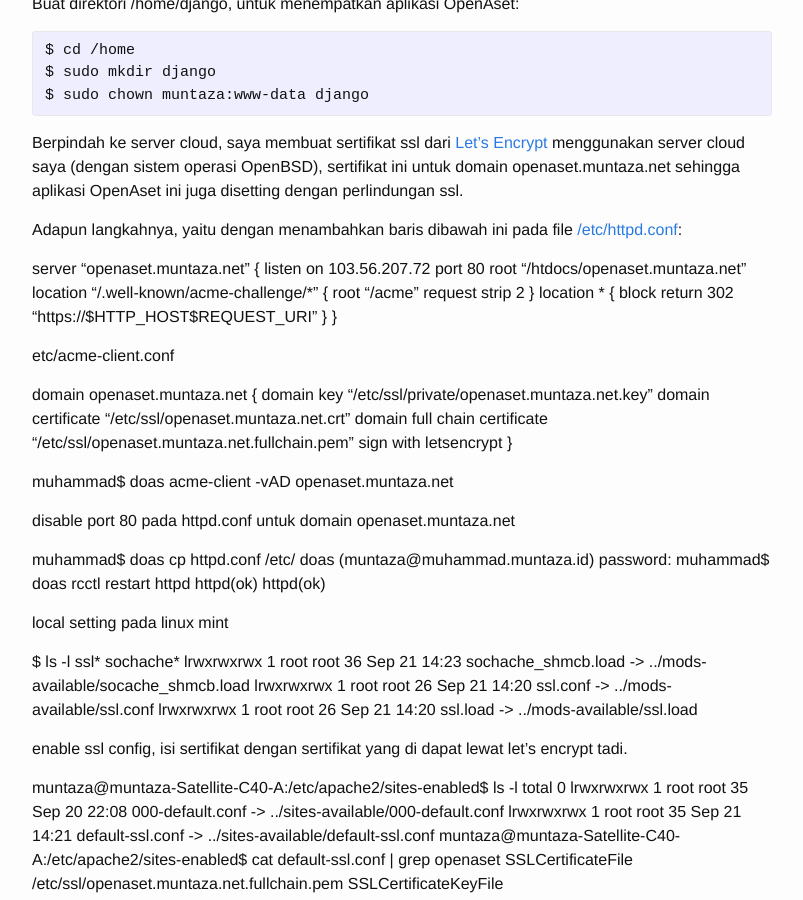
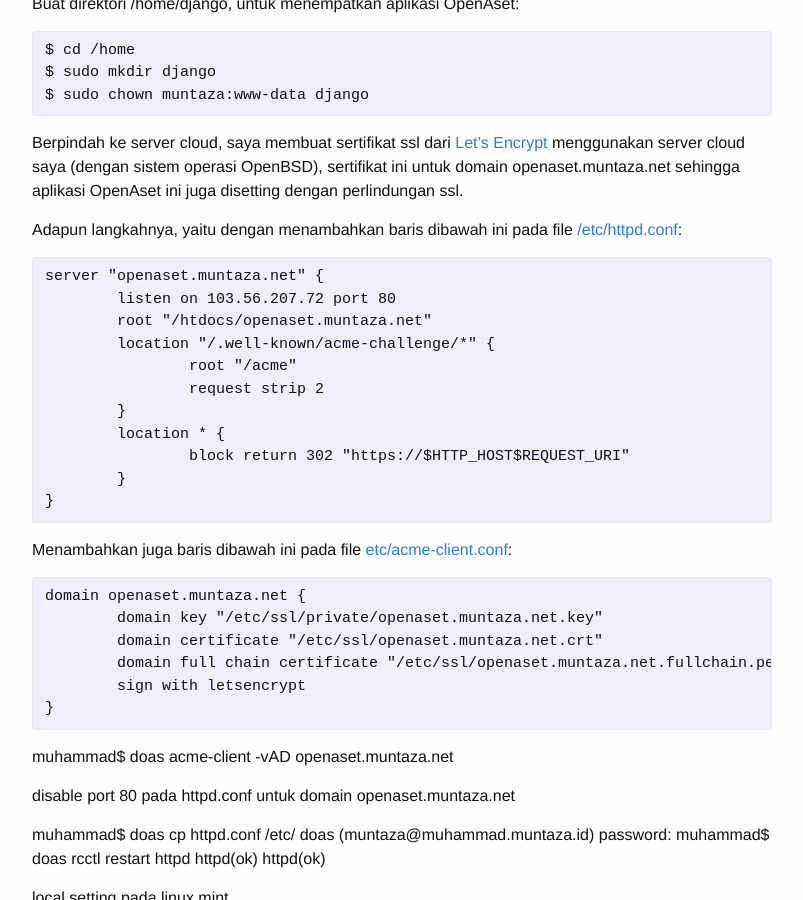
Before and after one commit to muntaza/muntaza.github.io, a Jekyll site: the page built from _posts/2019-09-21-openaset-linux-mint.markdown, in a window 1280 px wide and 900 px high, scrolled down 2235 px. Shown: the whole window, without its empty margins (238-1041 px from the left). Built offline with Jekyll 4.4.1, drawn with Linux system fonts in a browser that asks for light colours.

Commit message:
linux dan openaset

```diff
--- a/_posts/2019-09-21-openaset-linux-mint.markdown
+++ b/_posts/2019-09-21-openaset-linux-mint.markdown
@@ -159,6 +159,7 @@ ssl.
 Adapun langkahnya, yaitu dengan menambahkan baris dibawah ini pada file
 [/etc/httpd.conf](https://man.openbsd.org/httpd.conf):
 
+{% highlight text %}
 server "openaset.muntaza.net" {
         listen on 103.56.207.72 port 80
         root "/htdocs/openaset.muntaza.net"
@@ -170,16 +171,19 @@ server "openaset.muntaza.net" {
                 block return 302 "https://$HTTP_HOST$REQUEST_URI"
         }
 }
+{% endhighlight %}
 
+Menambahkan juga baris dibawah ini pada file
+[etc/acme-client.conf](https://man.openbsd.org/acme-client.conf):
 
-etc/acme-client.conf
-
+{% highlight text %}
 domain openaset.muntaza.net {
         domain key "/etc/ssl/private/openaset.muntaza.net.key"
         domain certificate "/etc/ssl/openaset.muntaza.net.crt"
         domain full chain certificate "/etc/ssl/openaset.muntaza.net.fullchain.pem"
         sign with letsencrypt
 }
+{% endhighlight %}
 
 
 muhammad$ doas acme-client -vAD openaset.muntaza.net
```
